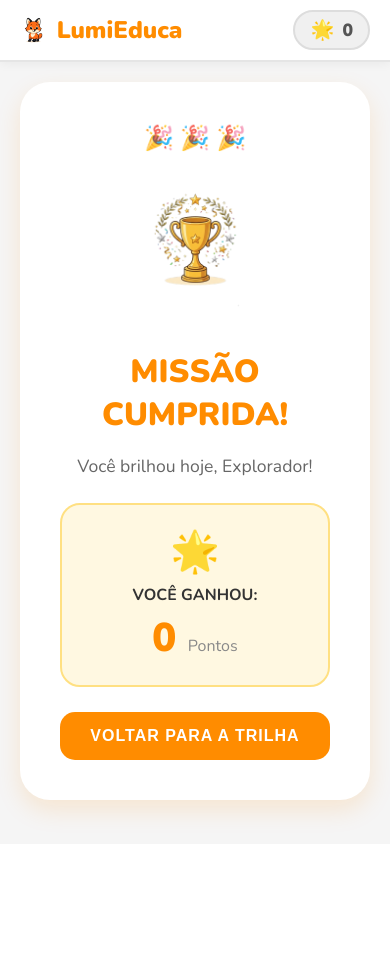
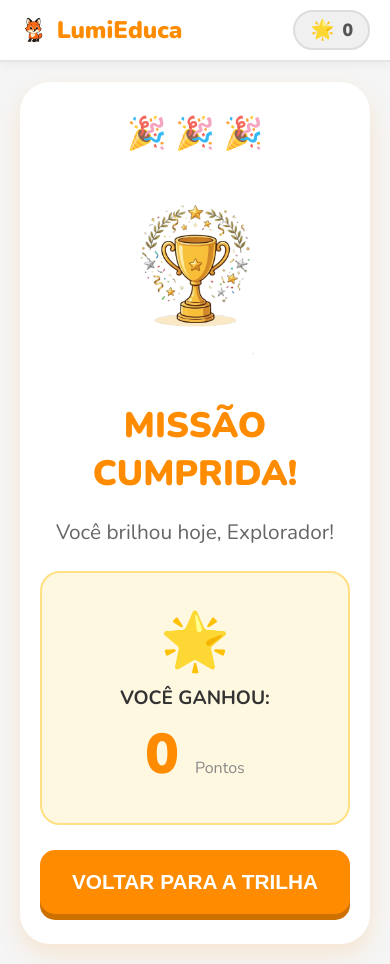
Before and after one commit to EmmanuelCosta/LumiEduca, a React (Create React App) app: page /vitoria in a window 390 px wide. Before the commit the page ends 844 px from the top, so only its background shows below. Built offline with nearby package versions, Linux system fonts and the light colour scheme.

Commit message:
Adiciona melhorias para mobile

```diff
--- a/public/index.html
+++ b/public/index.html
@@ -5,6 +5,7 @@
     <title>LumiEduca</title>
     <link rel="manifest" href="%PUBLIC_URL%/manifest.json" />
     <meta name="theme-color" content="#FF8C00" />
+    <meta name="viewport" content="width=device-width, initial-scale=1.0, maximum-scale=1.0, user-scalable=no" />
     <link rel="apple-touch-icon" href="%PUBLIC_URL%/pwa-192x192.png" />
   </head>
   <body>
--- a/src/pages/Home.jsx
+++ b/src/pages/Home.jsx
@@ -1,13 +1,34 @@
-import React from 'react';
+import React, { useState, useEffect } from 'react';
 import { useNavigate } from 'react-router-dom';
 
 export default function Home() {
   const navigate = useNavigate();
 
+  // Lógica para detectar mobile
+  const [isMobile, setIsMobile] = useState(window.innerWidth < 768);
+
+  useEffect(() => {
+    const handleResize = () => setIsMobile(window.innerWidth < 768);
+    window.addEventListener('resize', handleResize);
+    return () => window.removeEventListener('resize', handleResize);
+  }, []);
+
   return (
-    <div style={containerStyle}>
-      <h1 style={tituloStyle}>Olá, Pequeno Explorador! 🦊</h1>
-      <p style={subtituloStyle}>Qual caminho vamos seguir hoje?</p>
+    <div style={{ ...containerStyle, padding: isMobile ? '30px 15px' : '40px 20px' }}>
+      <h1 style={{
+        ...tituloStyle,
+        fontSize: isMobile ? '1.8rem' : '2.5rem',
+        marginBottom: isMobile ? '5px' : '10px'
+      }}>
+        Olá, Pequeno Explorador! 🦊
+      </h1>
+      <p style={{
+        ...subtituloStyle,
+        fontSize: isMobile ? '1.2rem' : '1.1rem',
+        marginBottom: isMobile ? '40px' : '30px'
+      }}>
+        Qual caminho vamos seguir hoje?
+      </p>
 
       <div style={trilhaStyle}>
 
@@ -15,27 +36,51 @@ export default function Home() {
         <div style={faseWrapperStyle}>
           <button
             className="btn-lumi"
-            style={botaoMatematicaStyle}
+            style={{
+              ...botaoMatematicaStyle,
+              width: isMobile ? '90%' : '320px',
+              padding: isMobile ? '25px 20px' : '20px 40px',
+              fontSize: isMobile ? '1.4rem' : '1.2rem',
+              boxShadow: isMobile ? '0 6px 0 #CC7000' : '0 4px 15px rgba(255,140,0,0.3)'
+            }}
             onClick={() => navigate('/trilha/matematica')}
           >
             ➕ Matemática
           </button>
-          <span style={legendaStyle}>Desafio de Soma</span>
+          <span style={{ ...legendaStyle, fontSize: isMobile ? '1.1rem' : '1rem' }}>
+            Desafio de Soma
+          </span>
         </div>
 
         {/* Linha conectora cinza */}
-        <div style={linhaStyle}></div>
+        <div style={{
+          ...linhaStyle,
+          height: isMobile ? '40px' : '50px',
+          width: isMobile ? '8px' : '10px'
+        }}></div>
 
         {/* Botão de Português */}
         <div style={faseWrapperStyle}>
           <button
             className="btn-lumi"
-            style={botaoPortuguesStyle}
+            style={{
+              ...botaoPortuguesStyle,
+              width: isMobile ? '90%' : '320px',
+              padding: isMobile ? '25px 20px' : '20px 40px',
+              fontSize: isMobile ? '1.4rem' : '1.2rem',
+              boxShadow: isMobile ? '0 6px 0 #2980b9' : '0 4px 15px rgba(52,152,219,0.3)'
+            }}
             onClick={() => navigate('/trilha/portugues')}
           >
             📚 Português
           </button>
-          <span style={{ ...legendaStyle, color: '#aaa' }}>Alfabeto (Em breve)</span>
+          <span style={{
+            ...legendaStyle,
+            color: '#aaa',
+            fontSize: isMobile ? '1.1rem' : '1rem'
+          }}>
+            Alfabeto (Em breve)
+          </span>
         </div>
 
       </div>
@@ -43,9 +88,9 @@ export default function Home() {
   );
 }
 
-// Estilos para Web
+// --- ESTILOS ---
+
 const containerStyle = {
-  padding: '40px 20px',
   display: 'flex',
   flexDirection: 'column',
   alignItems: 'center',
@@ -54,18 +99,14 @@ const containerStyle = {
 };
 
 const tituloStyle = {
-  color: '#FF8C00', // Lumi Orange
+  color: '#FF8C00',
   fontWeight: '900',
-  fontSize: '2rem',
-  textAlign: 'center',
-  marginBottom: '10px'
+  textAlign: 'center'
 };
 
 const subtituloStyle = {
   color: '#666',
-  fontSize: '1.1rem',
-  textAlign: 'center',
-  marginBottom: '30px'
+  textAlign: 'center'
 };
 
 const trilhaStyle = {
@@ -86,40 +127,30 @@ const faseWrapperStyle = {
 const botaoMatematicaStyle = {
   backgroundColor: '#FF8C00',
   color: 'white',
-  padding: '20px 40px',
-  borderRadius: '20px',
+  borderRadius: '25px',
   border: 'none',
-  width: '280px',
-  fontSize: '1.2rem',
   fontWeight: 'bold',
   cursor: 'pointer',
-  boxShadow: '0 4px 15px rgba(255,140,0,0.3)',
-  transition: 'transform 0.2s'
+  transition: 'transform 0.1s'
 };
 
 const botaoPortuguesStyle = {
   backgroundColor: '#3498db',
   color: 'white',
-  padding: '20px 40px',
-  borderRadius: '20px',
+  borderRadius: '25px',
   border: 'none',
-  width: '280px',
-  fontSize: '1.2rem',
   fontWeight: 'bold',
   cursor: 'pointer',
-  boxShadow: '0 4px 15px rgba(52,152,219,0.3)'
+  transition: 'transform 0.1s'
 };
 
 const legendaStyle = {
   fontWeight: 'bold',
-  marginTop: '10px',
-  fontSize: '1rem',
+  marginTop: '12px',
   color: '#333'
 };
 
 const linhaStyle = {
-  width: '10px',
-  height: '50px',
   backgroundColor: '#e5e5e5',
-  margin: '5px 0'
+  margin: '8px 0'
 };
--- a/src/pages/Questao.jsx
+++ b/src/pages/Questao.jsx
@@ -1,4 +1,4 @@
-import React, { useState } from 'react';
+import React, { useState, useEffect } from 'react';
 import { useNavigate, useParams } from 'react-router-dom';
 import { bancoDeQuestoes } from '../data/questoes';
 
@@ -12,6 +12,15 @@ export default function Questao({ setPontos, concluidas, setConcluidas }) {
   const [escolha, setEscolha] = useState(null);
   const [errouAlguma, setErrouAlguma] = useState(false);
 
+  // Lógica para detectar mobile
+  const [isMobile, setIsMobile] = useState(window.innerWidth < 768);
+
+  useEffect(() => {
+    const handleResize = () => setIsMobile(window.innerWidth < 768);
+    window.addEventListener('resize', handleResize);
+    return () => window.removeEventListener('resize', handleResize);
+  }, []);
+
   const questaoAtual = questoes[indice];
   const idUnico = `${materia}-${questaoAtual?.id}`;
 
@@ -21,7 +30,6 @@ export default function Questao({ setPontos, concluidas, setConcluidas }) {
     setRespondido(true);
 
     if (valor === questaoAtual.correta) {
-      // SÓ PONTUA SE NÃO ESTIVER NA LISTA DE CONCLUÍDAS
       if (!concluidas.includes(idUnico)) {
         setPontos(prev => prev + 10);
         setConcluidas(prev => [...prev, idUnico]);
@@ -46,33 +54,117 @@ export default function Questao({ setPontos, concluidas, setConcluidas }) {
     }
   };
 
+  if (!questaoAtual) return null;
+
   return (
-    <div style={cardStyle}>
-      <h2 style={{ marginBottom: '20px' }}>{questaoAtual.pergunta}</h2>
-      <div style={gridStyle}>
-        {questaoAtual.opcoes.map((op) => (
+    <div style={{
+      ...cardStyle,
+      maxWidth: isMobile ? '90%' : '450px',
+      padding: isMobile ? '20px' : '30px'
+    }}>
+      {/* Indicador de progresso */}
+      <p style={{ color: '#888', fontWeight: 'bold' }}>
+        Questão {indice + 1} de {questoes.length}
+      </p>
+
+      <h2 style={{
+        marginBottom: '30px',
+        fontSize: isMobile ? '1.5rem' : '1.8rem',
+        color: '#333'
+      }}>
+        {questaoAtual.pergunta}
+      </h2>
+
+      <div style={{
+        ...gridStyle,
+        gridTemplateColumns: isMobile ? '1fr' : '1fr 1fr' // Coluna única no mobile
+      }}>
+        {questaoAtual.opcoes.map((op) => {
+          const isCorreta = op === questaoAtual.correta;
+          const isEscolhida = op === escolha;
+
+          let bgColor = 'white';
+          let textColor = 'black';
+
+          if (respondido) {
+            if (isCorreta) {
+              bgColor = '#2ecc71';
+              textColor = 'white';
+            } else if (isEscolhida) {
+              bgColor = '#e74c3c';
+              textColor = 'white';
+            }
+          }
+
+          return (
             <button
               key={op}
-            className="btn-lumi"
               style={{
-              padding: '20px',
-              backgroundColor: respondido ? (op === questaoAtual.correta ? '#2ecc71' : (op === escolha ? '#e74c3c' : 'white')) : 'white',
-              color: respondido && (op === questaoAtual.correta || op === escolha) ? 'white' : 'black'
+                ...btnRespostaStyle,
+                padding: isMobile ? '25px 15px' : '20px',
+                fontSize: isMobile ? '1.3rem' : '1.1rem',
+                backgroundColor: bgColor,
+                color: textColor,
+                border: respondido ? 'none' : '2px solid #e5e5e5',
+                boxShadow: !respondido ? '0 4px 0 #e5e5e5' : 'none'
               }}
               onClick={() => conferir(op)}
             >
               {op}
             </button>
-        ))}
+          );
+        })}
       </div>
+
       {respondido && (
-        <button className="btn-lumi" onClick={proximo} style={{ marginTop: '20px', width: '100%', backgroundColor: '#FF8C00', color: 'white' }}>
-          {indice < questoes.length - 1 ? "PRÓXIMA" : "FINALIZAR"}
+        <button
+          onClick={proximo}
+          style={{
+            ...btnProximoStyle,
+            padding: isMobile ? '20px' : '15px',
+            fontSize: isMobile ? '1.2rem' : '1rem'
+          }}
+        >
+          {indice < questoes.length - 1 ? "PRÓXIMA PERGUNTA ➔" : "VER MEUS PONTOS 🏆"}
         </button>
       )}
     </div>
   );
 }
 
-const cardStyle = { backgroundColor: 'white', padding: '30px', borderRadius: '20px', maxWidth: '450px', margin: '40px auto', textAlign: 'center', boxShadow: '0 4px 15px rgba(0,0,0,0.1)' };
-const gridStyle = { display: 'grid', gridTemplateColumns: '1fr 1fr', gap: '15px' };
+// --- ESTILOS ---
+
+const cardStyle = {
+  backgroundColor: 'white',
+  margin: '20px auto',
+  textAlign: 'center',
+  borderRadius: '25px',
+  boxShadow: '0 8px 20px rgba(0,0,0,0.08)'
+};
+
+const gridStyle = {
+  display: 'grid',
+  gap: '15px'
+};
+
+const btnRespostaStyle = {
+  borderRadius: '15px',
+  fontWeight: 'bold',
+  cursor: 'pointer',
+  transition: 'all 0.1s ease',
+  display: 'flex',
+  alignItems: 'center',
+  justifyContent: 'center'
+};
+
+const btnProximoStyle = {
+  marginTop: '30px',
+  width: '100%',
+  backgroundColor: '#FF8C00',
+  color: 'white',
+  border: 'none',
+  borderRadius: '15px',
+  fontWeight: '900',
+  cursor: 'pointer',
+  boxShadow: '0 5px 0 #CC7000'
+};
--- a/src/pages/TelaVitoria.jsx
+++ b/src/pages/TelaVitoria.jsx
@@ -1,41 +1,82 @@
-import React from 'react';
+import React, { useState, useEffect } from 'react';
 import { useNavigate } from 'react-router-dom';
 import lumiVitoria from '../assets/lumi_vitoria.png';
 
 export default function TelaVitoria({ pontos }) {
   const navigate = useNavigate();
 
+  // Lógica para detectar mobile em tempo real
+  const [isMobile, setIsMobile] = useState(window.innerWidth < 768);
+
+  useEffect(() => {
+    const handleResize = () => setIsMobile(window.innerWidth < 768);
+    window.addEventListener('resize', handleResize);
+    return () => window.removeEventListener('resize', handleResize);
+  }, []);
+
   return (
-    <div style={fundoStyle}>
-      <div style={containerStyle}>
+    <div style={{ ...fundoStyle, minHeight: isMobile ? '90vh' : '80vh' }}>
+      <div style={{
+        ...containerStyle,
+        padding: isMobile ? '30px 20px' : '40px',
+        maxWidth: isMobile ? '90%' : '400px'
+      }}>
 
-        {/* Efeito de Confetes (Emoji) */}
-        <div style={confeteStyle}>🎉 🎉 🎉</div>
+        {/* Efeito de Confetes */}
+        <div style={{ ...confeteStyle, fontSize: isMobile ? '2rem' : '1.5rem' }}>
+          🎉 🎉 🎉
+        </div>
 
-        {/* Imagem do Lumi Comemorando */}
+        {/* Imagem do Lumi Comemorando - Maior no Mobile */}
         <img
           src={lumiVitoria}
           alt="Lumi Comemorando"
-          style={lumiImageStyle}
+          style={{
+            ...lumiImageStyle,
+            height: isMobile ? '200px' : '150px'
+          }}
         />
 
-        <h1 style={tituloStyle}>MISSÃO CUMPRIDA!</h1>
-        <p style={subtituloStyle}>Você brilhou hoje, Explorador!</p>
+        <h1 style={{
+          ...tituloStyle,
+          fontSize: isMobile ? '2.2rem' : '2rem'
+        }}>
+          MISSÃO CUMPRIDA!
+        </h1>
 
-        {/* Resumo da Recompensa */}
-        <div style={cardPontosStyle}>
-          <span style={{ fontSize: '2.5rem' }}>🌟</span>
-          <p style={txtGanhouStyle}>VOCÊ GANHOU:</p>
-          <h2 style={pontosValorStyle}>
+        <p style={{
+          ...subtituloStyle,
+          fontSize: isMobile ? '1.3rem' : '1.1rem'
+        }}>
+          Você brilhou hoje, Explorador!
+        </p>
+
+        {/* Resumo da Recompensa - Card mais robusto no Mobile */}
+        <div style={{
+          ...cardPontosStyle,
+          padding: isMobile ? '30px' : '20px'
+        }}>
+          <span style={{ fontSize: isMobile ? '3.5rem' : '2.5rem' }}>🌟</span>
+          <p style={{ ...txtGanhouStyle, fontSize: isMobile ? '1.2rem' : '1rem' }}>
+            VOCÊ GANHOU:
+          </p>
+          <h2 style={{
+            ...pontosValorStyle,
+            fontSize: isMobile ? '3.5rem' : '2.5rem'
+          }}>
             {pontos} <span style={txtPontosPequenoStyle}>Pontos</span>
           </h2>
         </div>
 
-        {/* Botão para Voltar */}
+        {/* Botão para Voltar - Gigante para o polegar da criança */}
         <button
-          className="btn-lumi"
           onClick={() => navigate('/')}
-          style={btnStyle}
+          style={{
+            ...btnStyle,
+            padding: isMobile ? '20px' : '15px',
+            fontSize: isMobile ? '1.3rem' : '1rem',
+            boxShadow: isMobile ? '0 6px 0 #CC7000' : 'none'
+          }}
         >
           VOLTAR PARA A TRILHA
         </button>
@@ -45,35 +86,31 @@ export default function TelaVitoria({ pontos }) {
   );
 }
 
-// Estilos Web (CSS-in-JS)
+// --- ESTILOS ---
+
 const fundoStyle = {
   display: 'flex',
   justifyContent: 'center',
   alignItems: 'center',
-  minHeight: '80vh',
   padding: '20px',
   backgroundColor: '#f5f5f5'
 };
 
 const containerStyle = {
   backgroundColor: 'white',
-  padding: '40px',
   borderRadius: '30px',
   textAlign: 'center',
-  maxWidth: '400px',
   width: '100%',
   boxShadow: '0 10px 25px rgba(255,140,0,0.15)',
   position: 'relative'
 };
 
 const confeteStyle = {
-  fontSize: '1.5rem',
   marginBottom: '10px',
   opacity: 0.8
 };
 
 const lumiImageStyle = {
-  height: '150px',
   width: 'auto',
   marginBottom: '20px'
 };
@@ -81,19 +118,16 @@ const lumiImageStyle = {
 const tituloStyle = {
   color: '#FF8C00',
   fontWeight: '900',
-  fontSize: '2rem',
   margin: '10px 0'
 };
 
 const subtituloStyle = {
   color: '#666',
-  fontSize: '1.1rem',
   marginBottom: '25px'
 };
 
 const cardPontosStyle = {
   backgroundColor: '#FFF8E1',
-  padding: '20px',
   borderRadius: '20px',
   border: '2px solid #FFE082',
   display: 'flex',
@@ -109,7 +143,6 @@ const txtGanhouStyle = {
 
 const pontosValorStyle = {
   color: '#FF8C00',
-  fontSize: '2.5rem',
   margin: 0,
   fontWeight: '900'
 };
@@ -123,12 +156,11 @@ const txtPontosPequenoStyle = {
 const btnStyle = {
   width: '100%',
   marginTop: '25px',
-  padding: '15px',
   backgroundColor: '#FF8C00',
   color: 'white',
   border: 'none',
   borderRadius: '15px',
   fontWeight: 'bold',
   cursor: 'pointer',
-  fontSize: '1rem'
+  transition: 'transform 0.1s'
 };
--- a/src/pages/Trilha.jsx
+++ b/src/pages/Trilha.jsx
@@ -1,4 +1,4 @@
-import React from 'react';
+import React, { useState, useEffect } from 'react';
 import { useParams, useNavigate } from 'react-router-dom';
 
 const DADOS_TRILHAS = {
@@ -25,6 +25,15 @@ export default function Trilha() {
   const navigate = useNavigate();
   const dados = DADOS_TRILHAS[materia];
 
+  // Lógica para detectar mobile em tempo real
+  const [isMobile, setIsMobile] = useState(window.innerWidth < 768);
+
+  useEffect(() => {
+    const handleResize = () => setIsMobile(window.innerWidth < 768);
+    window.addEventListener('resize', handleResize);
+    return () => window.removeEventListener('resize', handleResize);
+  }, []);
+
   if (!dados) {
     return (
       <div style={{ padding: '20px', textAlign: 'center' }}>
@@ -35,34 +44,49 @@ export default function Trilha() {
   }
 
   return (
-    <div style={containerStyle}>
+    <div style={{ ...containerStyle, padding: isMobile ? '20px 10px' : '40px 20px' }}>
       {/* Botão Voltar */}
-      <button onClick={() => navigate('/')} style={btnVoltarStyle}>
+      <button onClick={() => navigate('/')} style={{ ...btnVoltarStyle, fontSize: isMobile ? '1.2rem' : '1rem' }}>
         ← Menu Inicial
       </button>
 
-      <h1 style={{ ...tituloStyle, color: dados.cor }}>
+      <h1 style={{
+        ...tituloStyle,
+        color: dados.cor,
+        fontSize: isMobile ? '1.8rem' : '2.5rem',
+        textAlign: 'center'
+      }}>
         Trilha de {dados.nome}
       </h1>
 
       <div style={containerTrilhaStyle}>
-        {dados.fases.map((fase, index) => (
-          <div key={fase.id} style={wrapperFaseStyle}>
+        {dados.fases.map((fase) => (
+          <div key={fase.id} style={{ ...wrapperFaseStyle, marginBottom: isMobile ? '40px' : '60px' }}>
 
-            {/* Círculo da Fase */}
+            {/* Círculo da Fase - Bem maior no Mobile */}
             <button
               onClick={() => fase.path && navigate(fase.path)}
               disabled={!fase.path}
               style={{
                 ...circuloStyle,
+                width: isMobile ? '110px' : '80px',
+                height: isMobile ? '110px' : '80px',
+                fontSize: isMobile ? '2.2rem' : '1.5rem',
                 backgroundColor: fase.path ? dados.cor : '#ccc',
-                cursor: fase.path ? 'pointer' : 'not-allowed'
+                cursor: fase.path ? 'pointer' : 'not-allowed',
+                boxShadow: isMobile ? '0 6px 0 #bbb' : '0 4px 0 #bbb' // Efeito 3D mais forte no mobile
               }}
             >
               {fase.id}
             </button>
 
-            <p style={nomeFaseStyle}>{fase.nome}</p>
+            <p style={{
+              ...nomeFaseStyle,
+              fontSize: isMobile ? '1.4rem' : '1.1rem',
+              marginTop: isMobile ? '15px' : '10px'
+            }}>
+              {fase.nome}
+            </p>
 
           </div>
         ))}
@@ -71,9 +95,9 @@ export default function Trilha() {
   );
 }
 
-// Estilos para Web (React)
+// --- ESTILOS ---
+
 const containerStyle = {
-  padding: '40px 20px',
   display: 'flex',
   flexDirection: 'column',
   alignItems: 'center',
@@ -88,12 +112,10 @@ const btnVoltarStyle = {
   color: '#888',
   fontWeight: 'bold',
   cursor: 'pointer',
-  marginBottom: '20px',
-  fontSize: '1rem'
+  marginBottom: '20px'
 };
 
 const tituloStyle = {
-  fontSize: '2rem',
   fontWeight: '900',
   marginBottom: '40px'
 };
@@ -109,28 +131,22 @@ const wrapperFaseStyle = {
   display: 'flex',
   flexDirection: 'column',
   alignItems: 'center',
-  marginBottom: '60px',
   position: 'relative',
   zIndex: 1
 };
 
 const circuloStyle = {
-  width: '80px',
-  height: '80px',
   borderRadius: '50%',
   border: 'none',
   color: 'white',
-  fontSize: '1.5rem',
   fontWeight: 'bold',
-  boxShadow: '0 4px 10px rgba(0,0,0,0.1)',
   zIndex: 3,
-  cursor: 'pointer',
-  position: 'relative'
+  position: 'relative',
+  transition: 'transform 0.1s active'
 };
 
 const nomeFaseStyle = {
   fontWeight: 'bold',
-  marginTop: '10px',
-  fontSize: '1.1rem',
-  color: '#333'
+  color: '#333',
+  textAlign: 'center'
 };
```
Also changed, not shown: 9 other files (tests, documents, lock files or other folders). Lines whose indentation alone changed are shown as unchanged.
